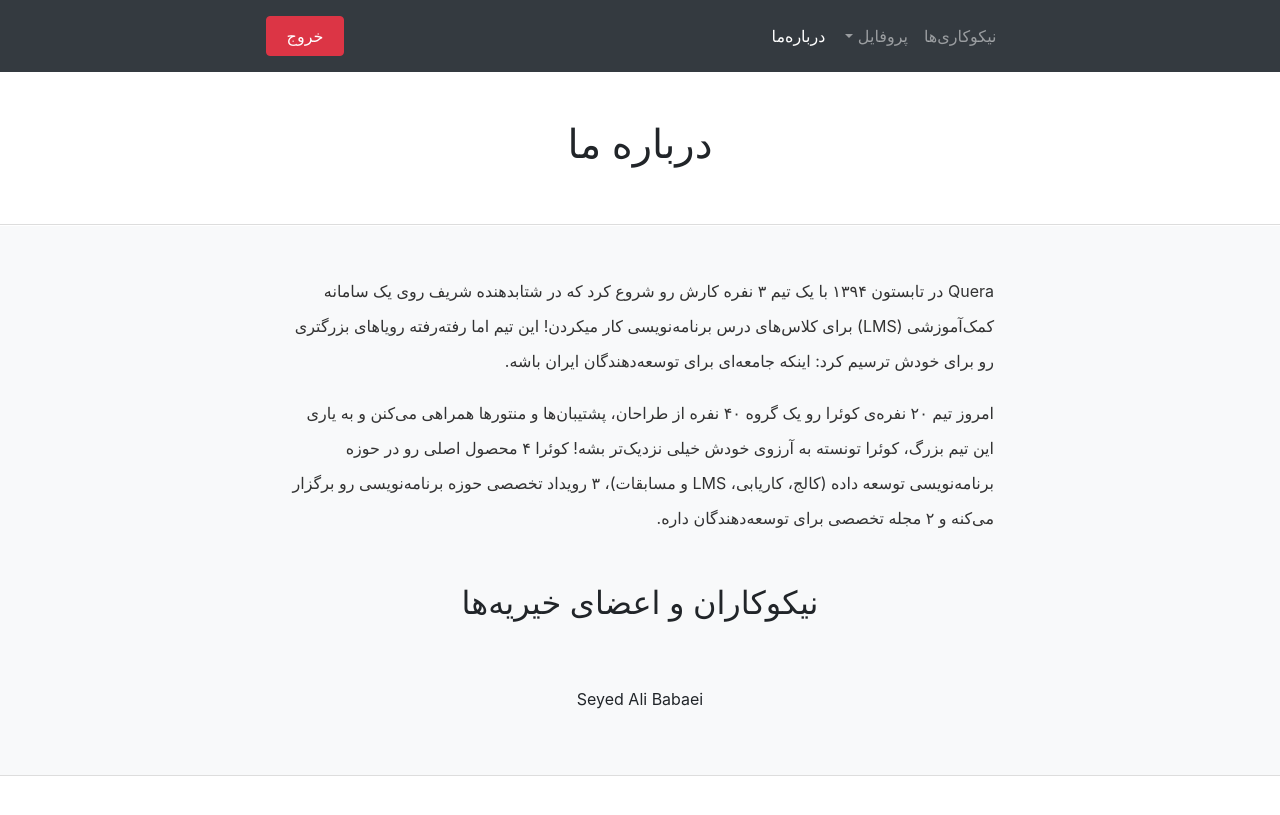
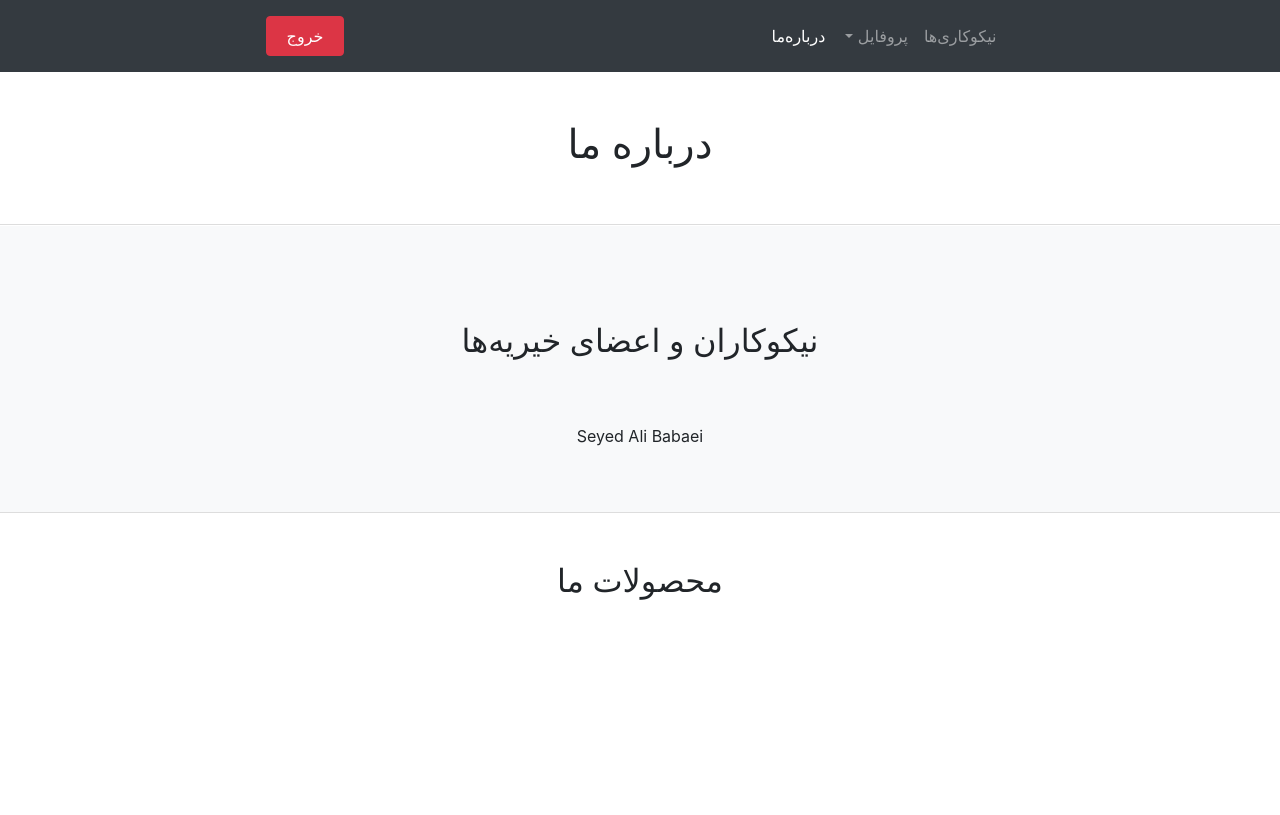
Before and after one commit to AmirMohammadKargar/Charity, a Django app: page /about-us/ in a window 1280 px wide. Shown: the top 815 px of the page. After the commit the page ends 600 px from the top, so only its background shows below. Run offline with Django 3.2, Linux system fonts and the light colour scheme; data comes from the database, SQL or seed files in the repository; some libraries are stand-ins or nearby versions; some web fonts are replaced.

Commit message:
Update about_texts.html

```diff
--- a/about_us/templates/about_texts.html
+++ b/about_us/templates/about_texts.html
@@ -1,25 +1,5 @@
 <div class="container mx-auto" style="width: 60%">
     <div class="container">
-        <p>
-            Quera در تابستون ۱۳۹۴ با یک تیم ۳ نفره کارش رو شروع کرد
-            که در شتابدهنده شریف روی یک سامانه کمک‌آموزشی (LMS) برای کلاس‌های
-            درس
-            برنامه‌نویسی کار میکردن!
-            این تیم اما رفته‌رفته رویاهای بزرگتری رو برای خودش ترسیم کرد:
-            اینکه جامعه‌ای برای توسعه‌دهندگان ایران باشه.
-        </p>
-        <p>
-            امروز تیم ۲۰ نفره‌ی کوئرا رو یک گروه ۴۰ نفره از طراحان، پشتیبان‌ها
-            و
-            منتورها همراهی می‌کنن
-            و به یاری این تیم بزرگ، کوئرا تونسته به آرزوی خودش خیلی نزدیک‌تر
-            بشه!
-            کوئرا ۴ محصول اصلی رو در حوزه برنامه‌نویسی توسعه داده (کالج،
-            کاریابی،
-            LMS و مسابقات)،
-            ۳ رویداد تخصصی حوزه برنامه‌نویسی رو برگزار می‌کنه و ۲ مجله تخصصی
-            برای
-            توسعه‌دهندگان داره.
-        </p>
+
     </div>
 </div>
```
